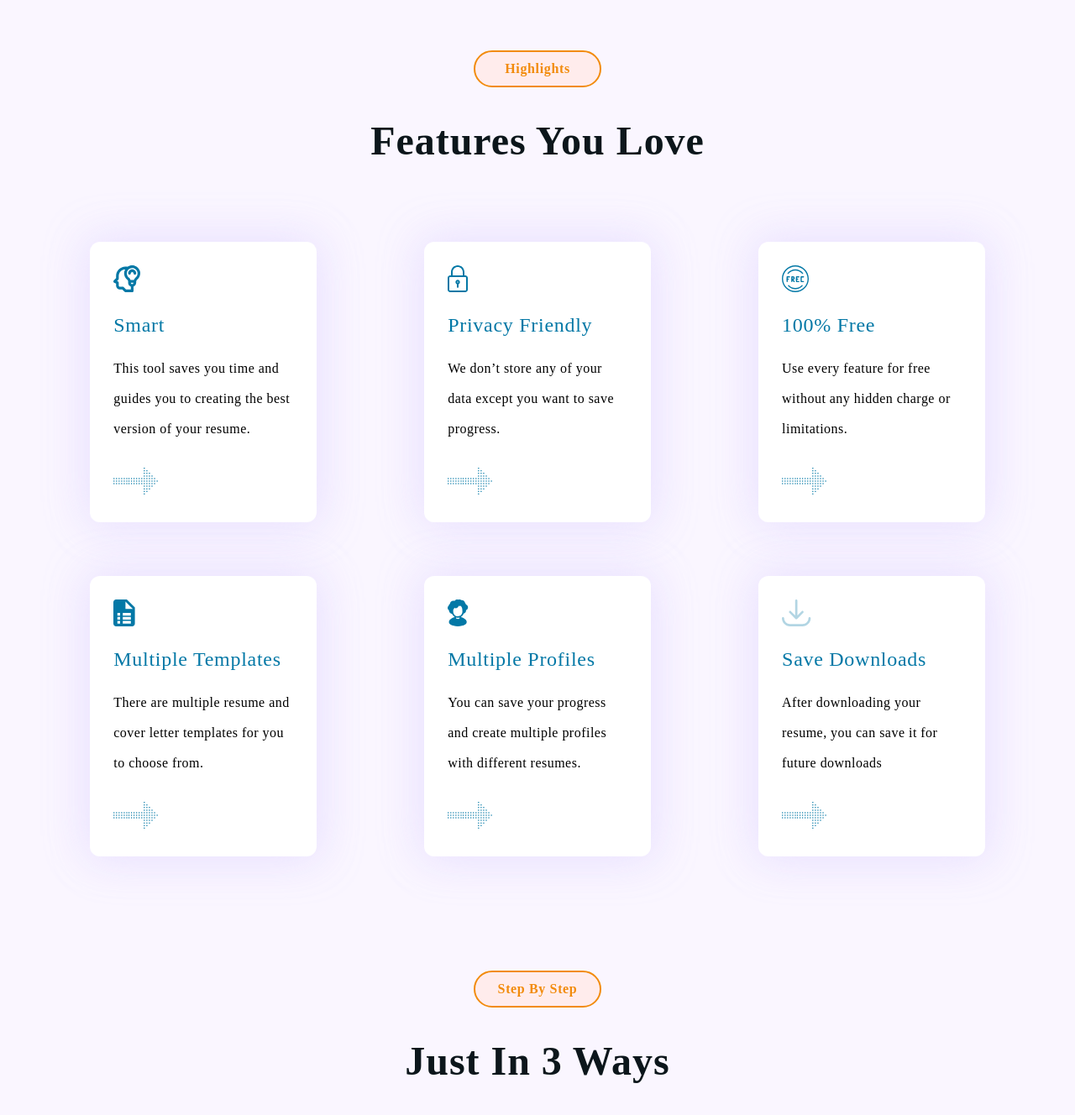
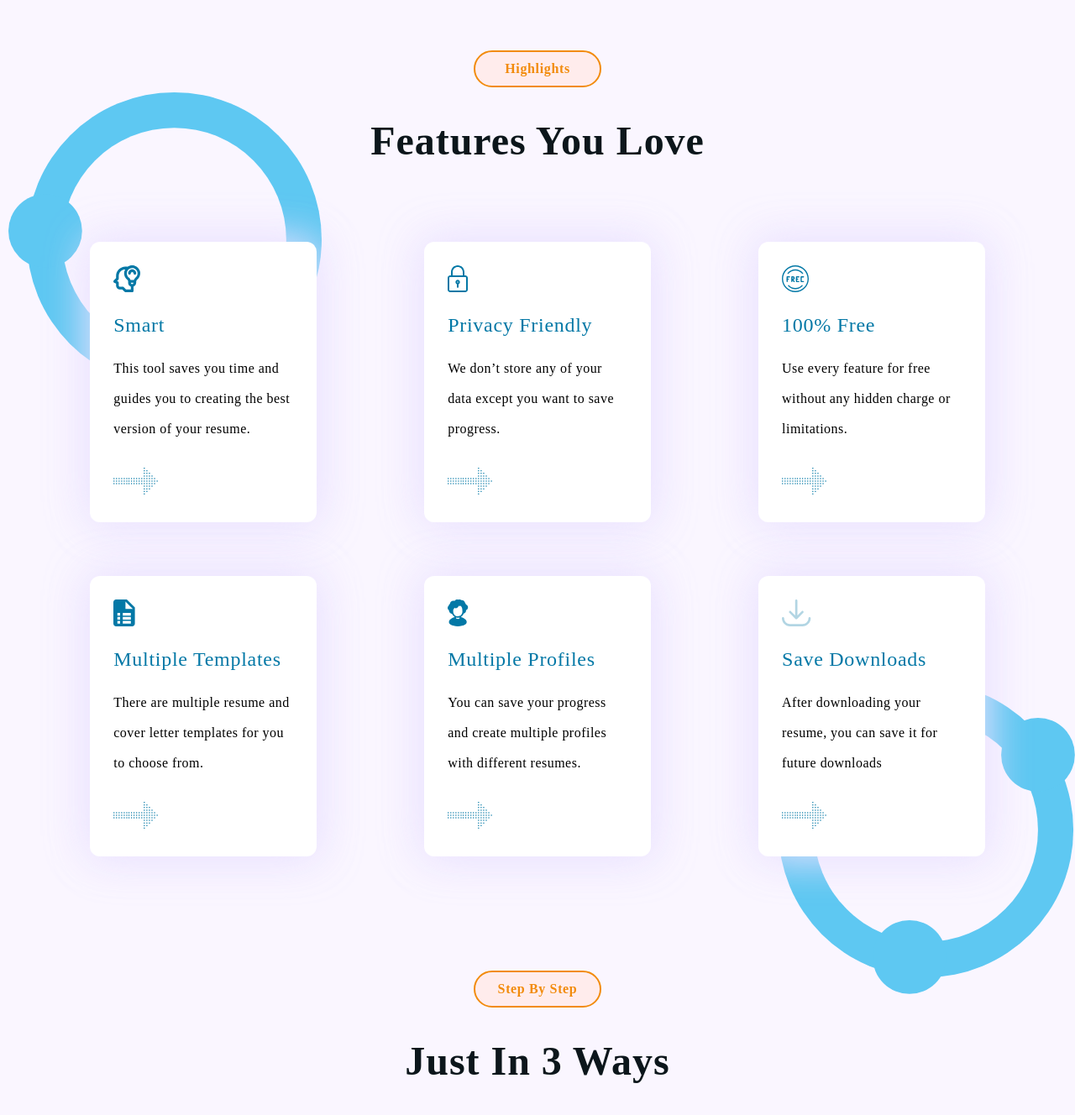
Before and after one commit to steph-crown/myResume-app, a React (Create React App) app: page / in a window 1280 px wide. Shown: the part 724-2052 px from the top of the page at 84% size. Built offline with nearby package versions, Linux system fonts and the light colour scheme.

Commit message:
Still adding background svgs

```diff
--- a/src/components/HomePage/Highlights.jsx
+++ b/src/components/HomePage/Highlights.jsx
@@ -1,56 +1,20 @@
 import React, { Component } from 'react';
 import './../../css/HomePage/Highlights.css';
 import Box from './Box'
-import { ReactComponent as Smart} from '../Svgs/Smart.svg';
-import { ReactComponent as Download} from '../Svgs/Download.svg';
-import { ReactComponent as Free} from '../Svgs/Free.svg';
-import { ReactComponent as Padlock} from '../Svgs/Padlock.svg';
-import { ReactComponent as Profile} from '../Svgs/Profile.svg';
-import { ReactComponent as Template} from '../Svgs/Template.svg';
+import highlight from './../../db/highlights';
+import { ReactComponent as Misc } from "./../Svgs/miscellaneous/misc2.svg";
+import { ReactComponent as Misc2 } from "./../Svgs/miscellaneous/misc3.svg";
 
-
-
-let highlights = [
-    {
-        icon: Smart,
-        header: 'Smart',
-        text: 'This tool saves you time and guides you to creating the best version of your resume.'
-    },
-    {
-        icon: Padlock,
-        header: 'Privacy Friendly',
-        text: 'We don’t store any of your data except you want to save progress.'
-    },
-    {
-        icon: Free,
-        header: '100% Free',
-        text: 'Use every feature for free without any hidden charge or limitations.'
-    },
-    {
-        icon: Template,
-        header: 'Multiple Templates',
-        text: 'There are multiple resume and cover letter templates for you to choose from.'
-    },
-    {
-        icon: Profile,
-        header: 'Multiple Profiles',
-        text: 'You can save your progress and create multiple profiles with different resumes.'
-    },
-    {
-        icon: Download,
-        header: 'Save Downloads',
-        text: 'After downloading your resume, you can save it for future downloads'
-    },
-
-]
 
 
 
 class Highlights extends Component {
     render() {
-        highlights = highlights.map(x => <Box icon={x.icon} header={x.header} text={x.text} key={x.header} />)
+        let highlights = highlight.map(x => <Box icon={x.icon} header={x.header} text={x.text} key={x.header} />)
         return (
             <div className="highlights">
+                <Misc className="bg-svg one"/>
+                <Misc2 className="bg-svg two"/>
                 <div className="tag">Highlights</div>
                 <h2>Features You Love</h2>
                 <section className="box-container">
--- a/src/css/HomePage/Banner.css
+++ b/src/css/HomePage/Banner.css
@@ -14,6 +14,7 @@ h1 {
 .banner .one {
     left: calc(0.02 * 100vw);
     top: calc(0.01 * 100vh);
+
 }
 
 b {
@@ -64,6 +65,7 @@ b {
     .banner .one {
         width: 180px;
         /* top: calc(0.005 * 100vw); */
+        max-width: 70vw;
     }
     .banner {
         flex-direction: column;
--- a/src/css/HomePage/Highlights.css
+++ b/src/css/HomePage/Highlights.css
@@ -1,12 +1,25 @@
 .highlights {
     padding: 0 calc(100vw * var(--l120));
     margin-top: 72px;
+    position: relative;
 }
 
 h2 {
     text-align: center;
     margin-top: 32px;
     color: var(--black);
+}
+
+.highlights .one {
+    max-width: 50vw;
+    left: 10px;
+    top: 50px;
+}
+
+.highlights .two {
+    max-width: 40vw;
+    bottom: -100px;
+    right: 0;
 }
 
 .box-container {
--- /dev/null
+++ b/src/db/highlights.js
@@ -0,0 +1,43 @@
+import { ReactComponent as Smart} from './../components/Svgs/Smart.svg';
+import { ReactComponent as Download} from '../components/Svgs/Download.svg';
+import { ReactComponent as Free} from '../components/Svgs/Free.svg';
+import { ReactComponent as Padlock} from '../components/Svgs/Padlock.svg';
+import { ReactComponent as Profile} from '../components/Svgs/Profile.svg';
+import { ReactComponent as Template} from '../components/Svgs/Template.svg';
+
+
+
+
+export default [
+    {
+        icon: Smart,
+        header: 'Smart',
+        text: 'This tool saves you time and guides you to creating the best version of your resume.'
+    },
+    {
+        icon: Padlock,
+        header: 'Privacy Friendly',
+        text: 'We don’t store any of your data except you want to save progress.'
+    },
+    {
+        icon: Free,
+        header: '100% Free',
+        text: 'Use every feature for free without any hidden charge or limitations.'
+    },
+    {
+        icon: Template,
+        header: 'Multiple Templates',
+        text: 'There are multiple resume and cover letter templates for you to choose from.'
+    },
+    {
+        icon: Profile,
+        header: 'Multiple Profiles',
+        text: 'You can save your progress and create multiple profiles with different resumes.'
+    },
+    {
+        icon: Download,
+        header: 'Save Downloads',
+        text: 'After downloading your resume, you can save it for future downloads'
+    },
+
+]
```
Also changed, not shown: 1 other file (tests, documents, lock files or other folders).
